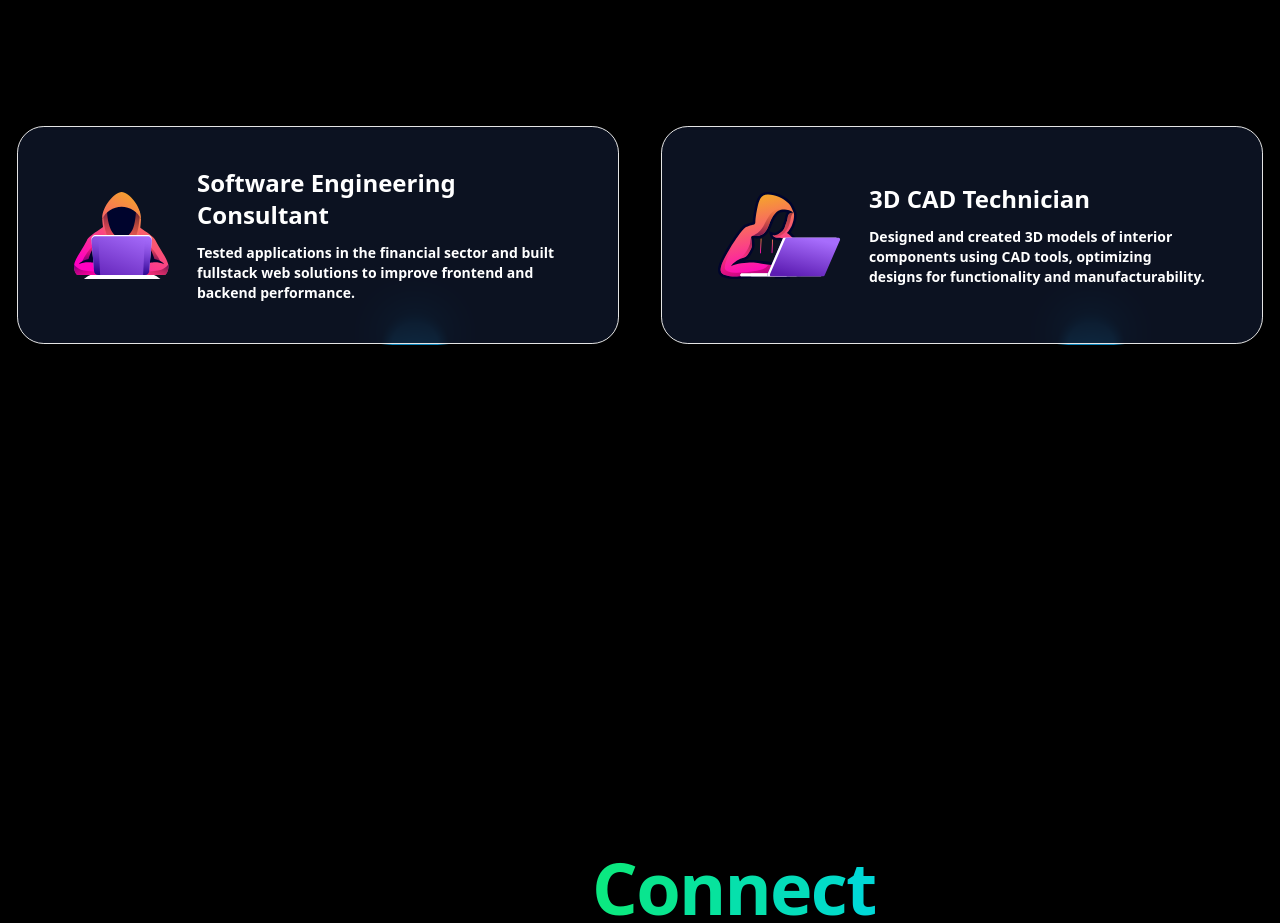
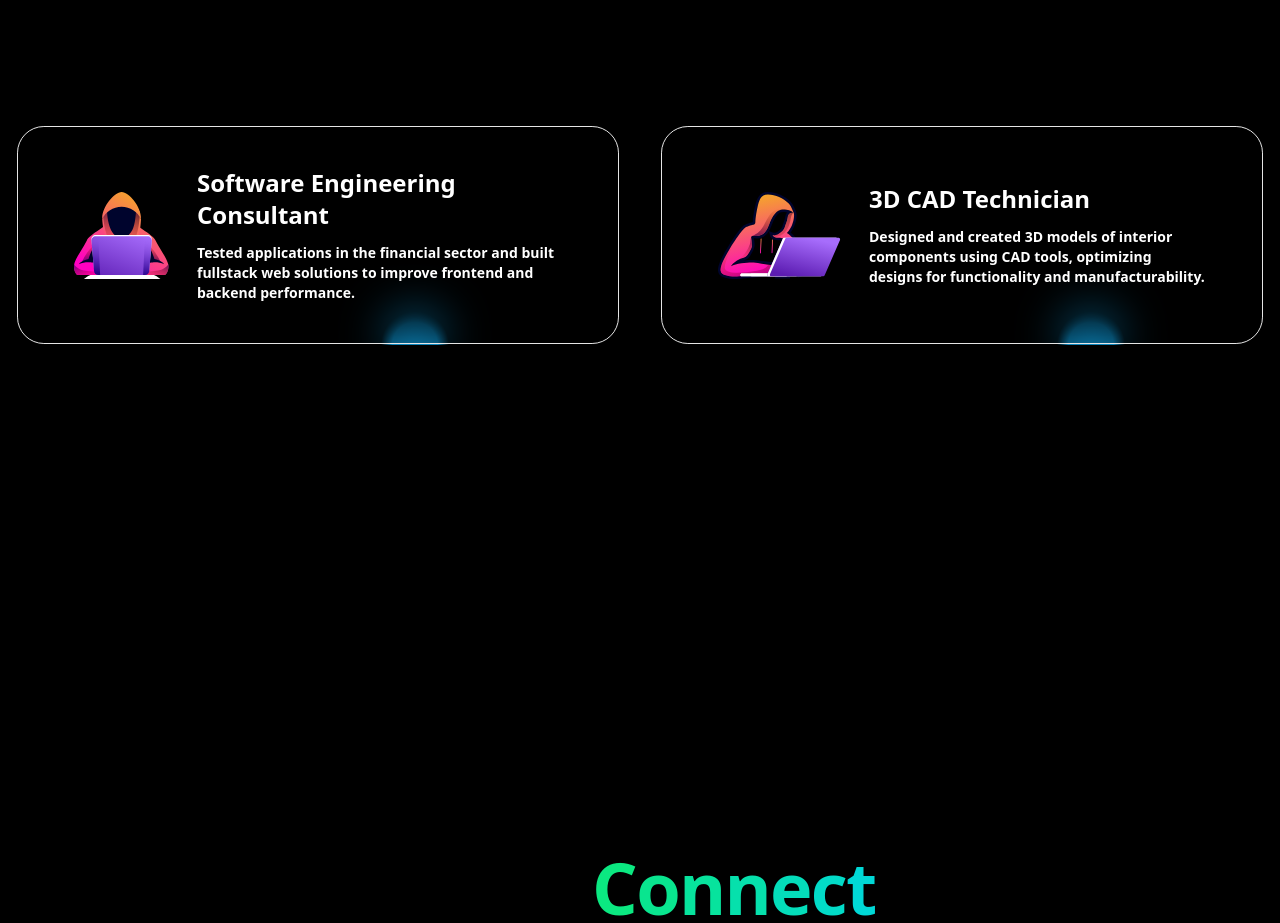
Before and after one commit to dev4hk/portfolio, a React (Vite) app: page / in a window 1280 px wide. Shown: the part 6481-7404 px from the top of the page. Built offline with nearby package versions, Linux system fonts and the light colour scheme.

Commit message:
changed card background color

```diff
--- a/src/components/ui/moving-border.tsx
+++ b/src/components/ui/moving-border.tsx
@@ -56,7 +56,7 @@ export function Button({
 
             <div
                 className={cn(
-                    "relative flex h-full w-full items-center justify-center border border-slate-800 bg-slate-900/[0.8] text-sm text-white antialiased backdrop-blur-xl",
+                    "relative flex h-full w-full items-center justify-center border border-slate-800 bg-transparent text-sm text-white antialiased backdrop-blur-xl",
                     className
                 )}
                 style={{
```
